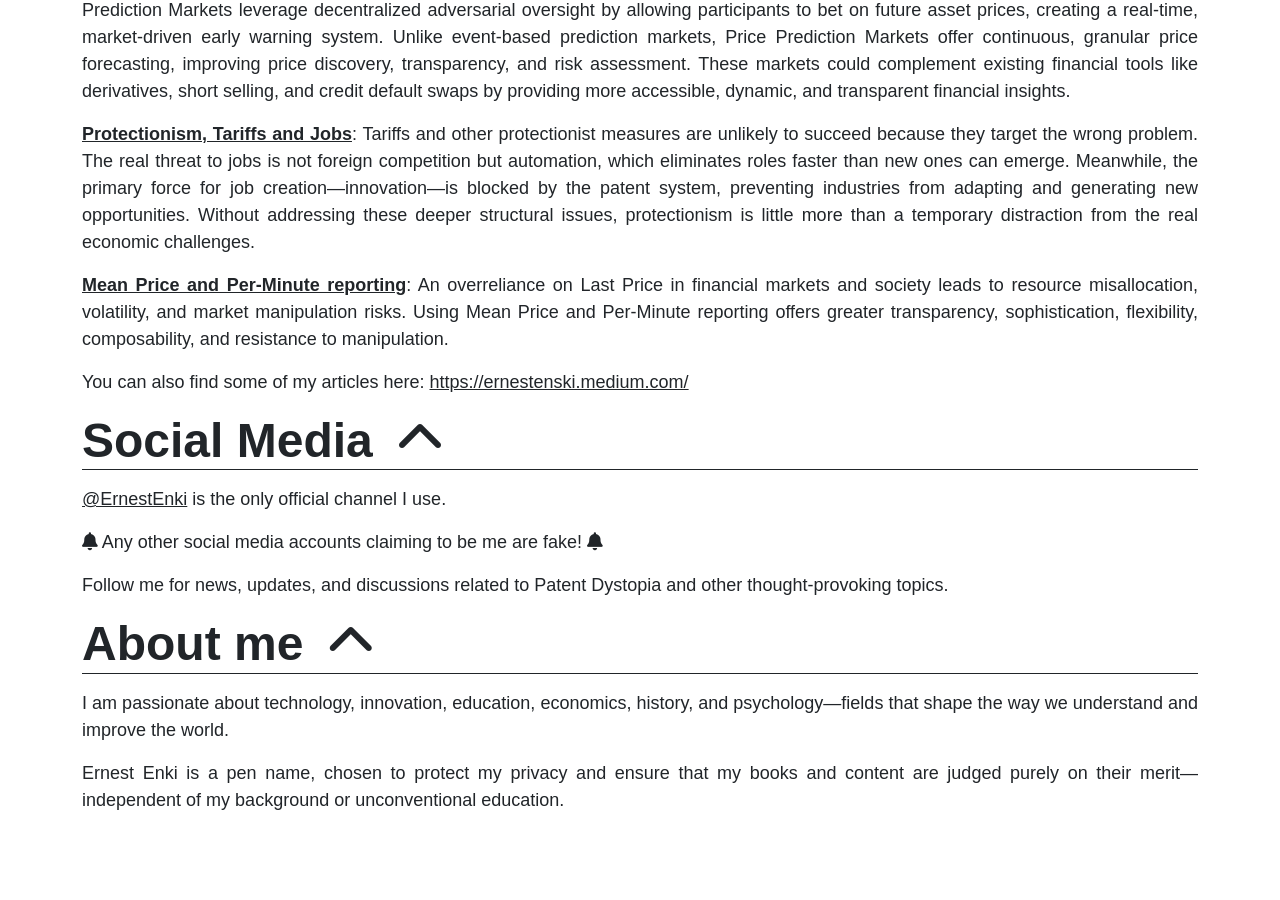
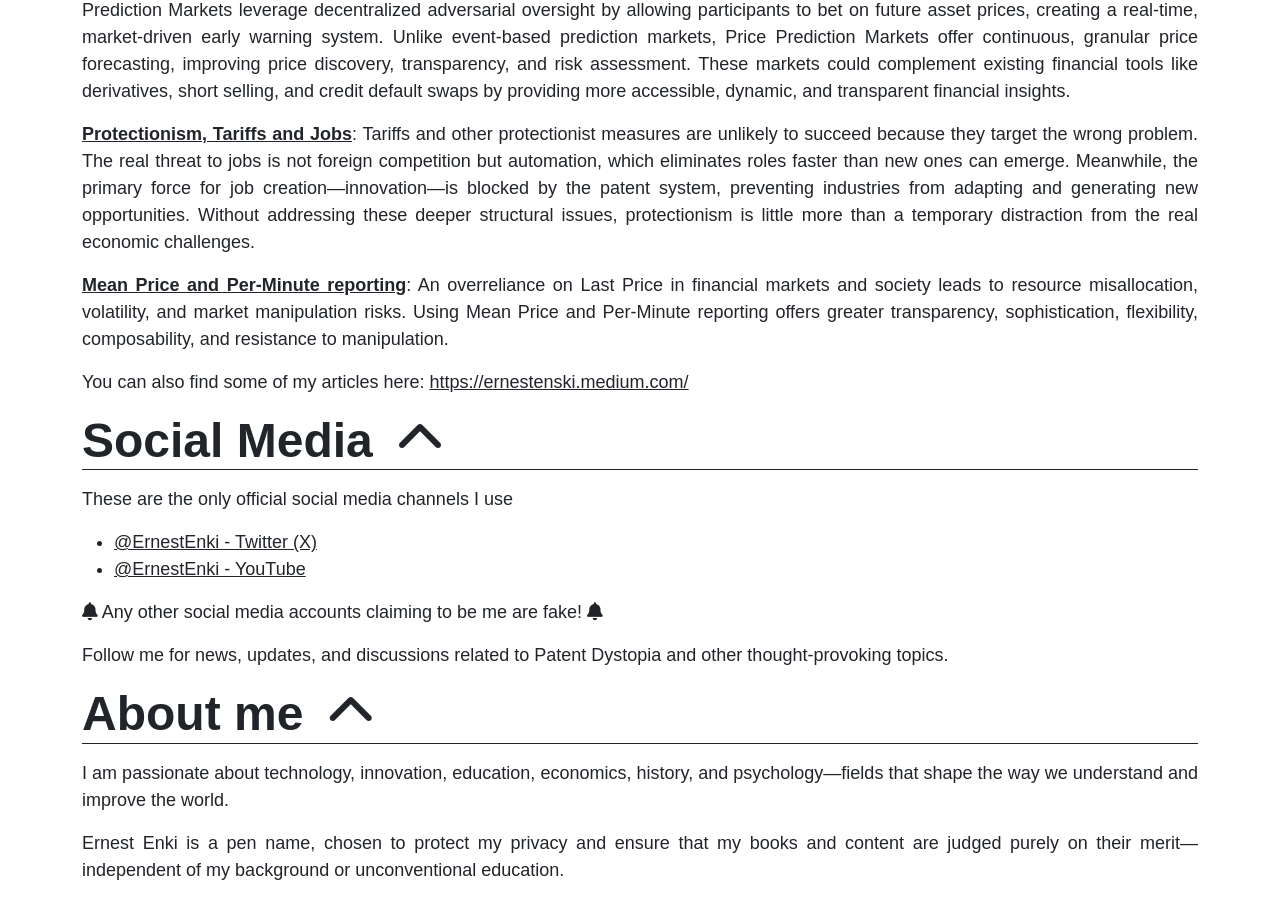
Before and after one commit to ErnestEnki/ernestenki.github.io, a Jekyll site: the page built from index.html, in a window 1280 px wide and 900 px high, scrolled down 1233 px. Built offline with Jekyll 4.4.1, drawn with Linux system fonts in a browser that asks for light colours; some web fonts are replaced; comment, search, counter and statistics services are not loaded; before the commit the page ends 2063 px from its top, so only the background shows below that.

Commit message:
Adding YouTube

```diff
--- a/index.html
+++ b/index.html
@@ -62,7 +62,11 @@ extra_head: '<link rel="prefetch" href="/books/patent_dystopia/summary.html" />'
 
     <h1>Social Media</h1>
     <div>
-        <p><a href="https://x.com/ErnestEnki" target="_blank">@ErnestEnki</a> is the only official channel I use.</p>
+        <p>These are the only official social media channels I use</p>
+        <ul>
+            <li><a href="https://x.com/ErnestEnki" target="_blank">@ErnestEnki - Twitter (X)</a></li>
+            <li><a href="https://www.youtube.com/@ErnestEnki" target="_blank">@ErnestEnki - YouTube</a></li>
+        </ul>
         <p><i class="fa-solid fa-bell"></i> Any other social media accounts claiming to be me are fake! <i
                 class="fa-solid fa-bell"></i></p>
 
```
Also changed, not shown: books/mentorguilds/summary.html (+10 -0 lines).
